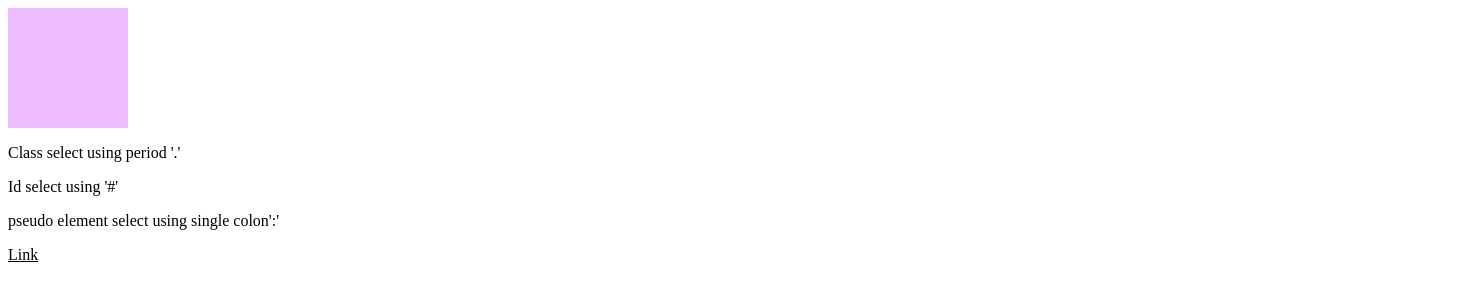
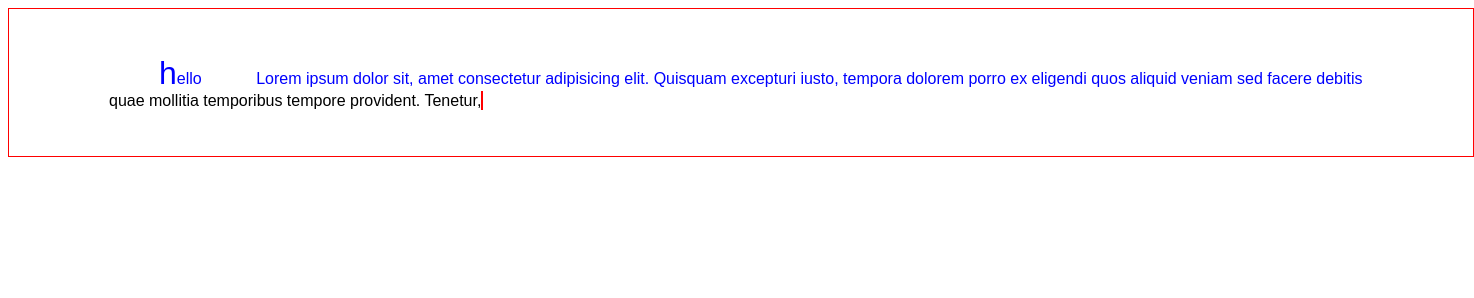
Before and after one commit to tops-nidhi/11jul_WD, a plain HTML site: page Module-3/02.Selector/Pseudo/Pseudo-Element.html in a window 1280 px wide. Shown: the whole page, 1474 px wide, since content can reach past the window. Drawn offline with Linux system fonts and the light colour scheme.

Commit message:
16-09-2023

```diff
--- a/Module-3/02.Selector/Pseudo/Pseudo-Element.html
+++ b/Module-3/02.Selector/Pseudo/Pseudo-Element.html
@@ -1,40 +1,55 @@
 <!DOCTYPE html>
 <html lang="en">
+
 <head>
     <meta charset="UTF-8">
     <meta name="viewport" content="width=device-width, initial-scale=1.0">
-    <title>Pseudo Class</title>
+    <title>Pseudo Element</title>
     <style>
-        *{
-            box-sizing: border-box;
+        div{
+            height: auto;
+            width: 100%;
+            border: 1px solid red;
+            padding: 50px 10px 30px 0px;
+            padding: 30px 100px;
+
         }
-        .div{
-            height: 120px;
-            width: 120px;
-            background: #ebf;
-            transition: 1s;
+        div p{
+            font-family: Arial, Helvetica, sans-serif;
         }
+        div p::first-letter{
+            font-size: 32px !important;
+        }
+        div p::first-line{
+            color: blue;
+        }
+        ::selection{
+            background: lightgray;
+            color: coral;
+        }
+        div p::before{
+            content:"hello";
+            /* color: red;
+            border: 1px solid red; */
+            margin: 50px;
 
-        .div:hover{
-            border: 10px solid red;
-            background: #55ee;
         }
-        a:active{
-            color: green;
-        }
-        a:link{
-            color: #000;
-        }
-        a:visited{
-            color: yellow
+        div p::after{
+            content:"";
+            color: red;
+            border: 1px solid red;
         }
     </style>
 </head>
+
 <body>
-    <div class="div"></div>
-    <p>Class select using period '.'</p>
-    <p>Id select using '#'</p>
-    <p>pseudo element select using single colon':'</p>
-    <a href="#">Link </a>
+    <div>
+        <p>
+            Lorem ipsum dolor sit, amet consectetur adipisicing elit. Quisquam excepturi iusto, tempora dolorem porro ex
+            eligendi quos aliquid veniam sed facere debitis quae mollitia temporibus tempore provident. Tenetur,
+
+        </p>
+    </div>
 </body>
+
 </html>
```
Also changed, not shown: Module-3/02.Selector/Pseudo/Pseudo-Class.html (added, +74 -0 lines).
